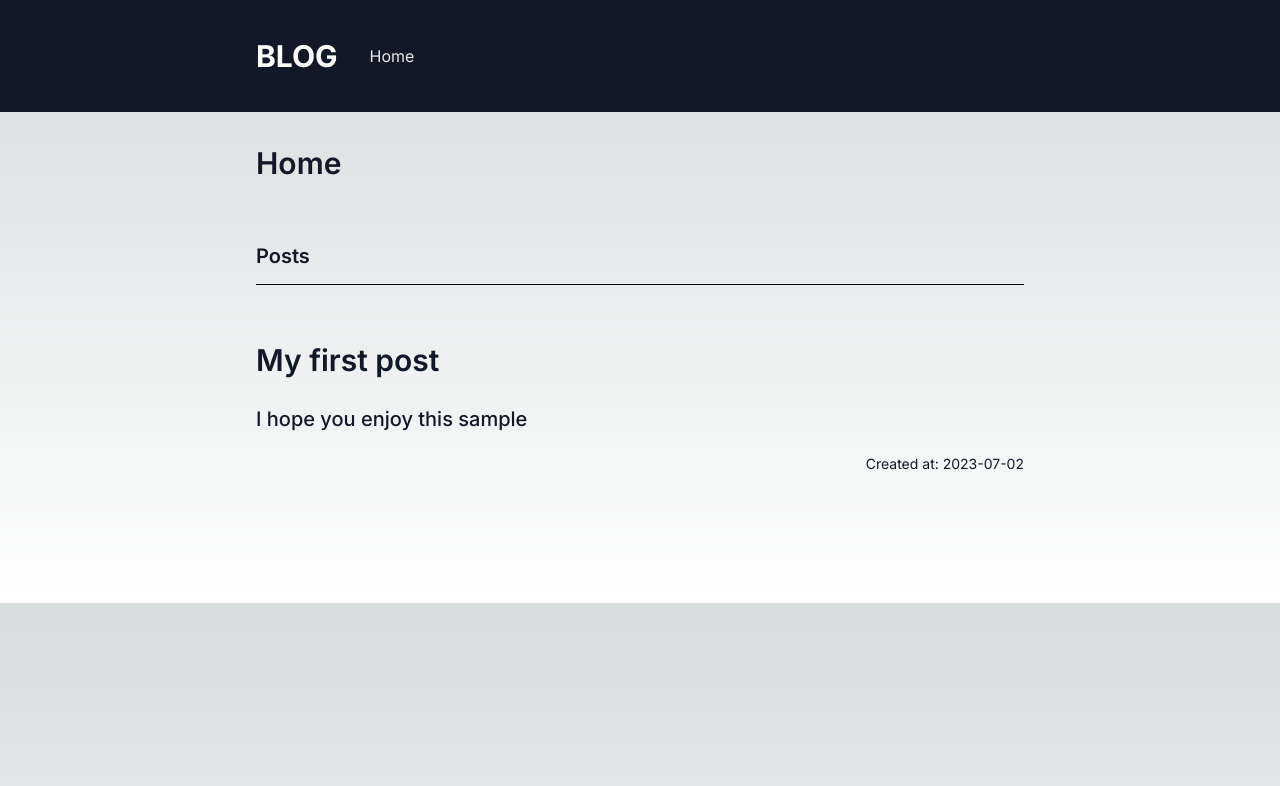
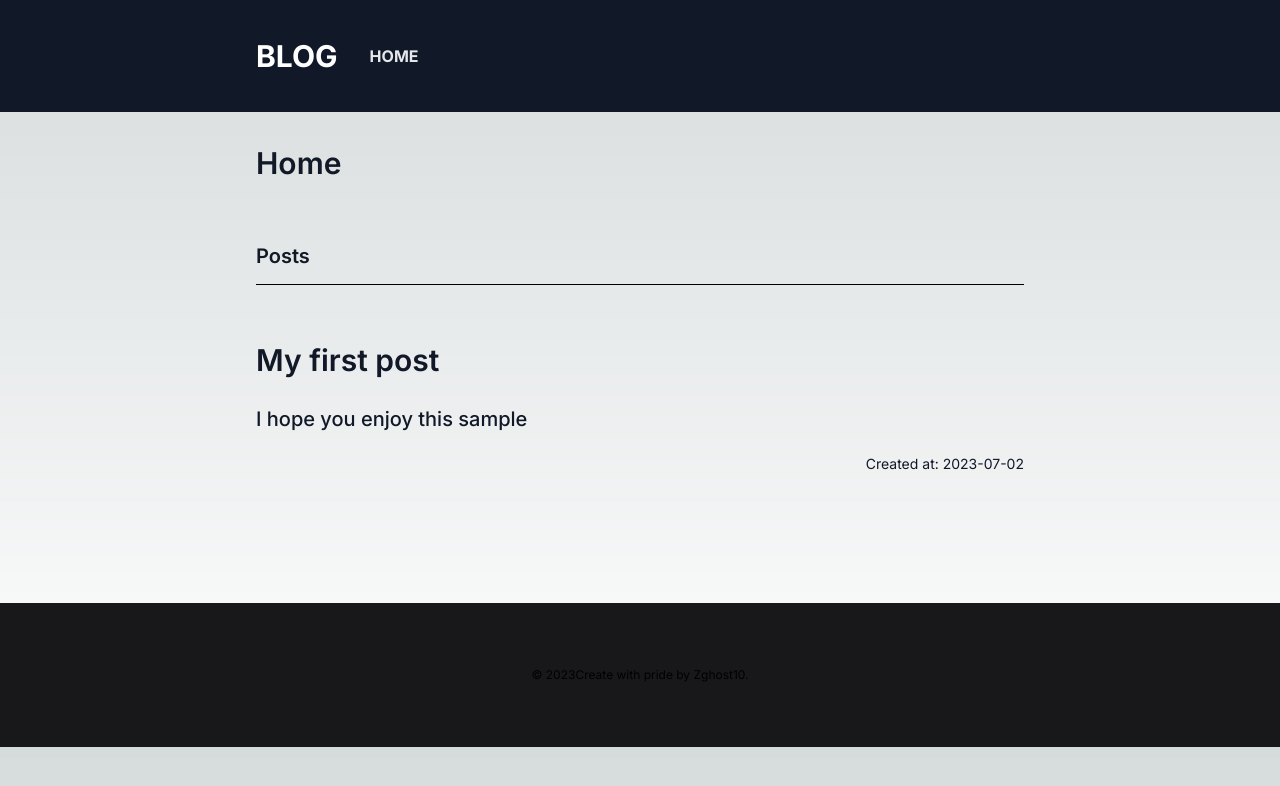
Before and after one commit to zghost10/Blog-Template-Next, a Next.js app: page / in a window 1280 px wide. Shown: the top 786 px of the page. Built offline with nearby package versions, Linux system fonts and the light colour scheme.

Commit message:
feat: adds the footer

```diff
--- a/app/layout.tsx
+++ b/app/layout.tsx
@@ -1,4 +1,5 @@
 import { Navbar } from '@/components/navbar'
+import { Footer } from '@/components/footer'
 import './globals.scss'
 import { Inter } from 'next/font/google'
 
@@ -16,6 +17,7 @@ export default function RootLayout({
         <main className='mt-36 mb-16'>
           {children}
         </main>
+        <Footer/>
       </body>
     </html>
   )
--- a/components/button.tsx
+++ b/components/button.tsx
@@ -7,7 +7,7 @@ interface IButton {
 }
 
 export const Button: React.FC<IButton> = ({children,href,className}) => {
-  return <Link href={href} className={` ${className}`}>
+  return <Link href={href} className={`uppercase font-bold text-base text-gray-200 hover:text-white dark:text-gray-200 dark:hover:text-white ${className}`}>
     {children}
   </Link>
 }
--- /dev/null
+++ b/components/footer.tsx
@@ -0,0 +1,8 @@
+export const Footer = () => {
+  return <div className="flex flex-col justify-center items-center py-16 bg-zinc-900">
+    <p className="font-normal text-xs text-center">
+      &copy; {new Date().getFullYear()}
+      Create with pride by Zghost10.
+    </p>
+  </div>
+}
--- a/components/navbar.tsx
+++ b/components/navbar.tsx
@@ -9,7 +9,7 @@ export const Navbar = () => {
           <h2 className="font-bold text-3xl text-white">BLOG</h2>
         </div>
 
-        <div className="text-gray-200 text-gray-200">
+        <div className="flex">
           <Button href='/'>
             Home
           </Button>
```
